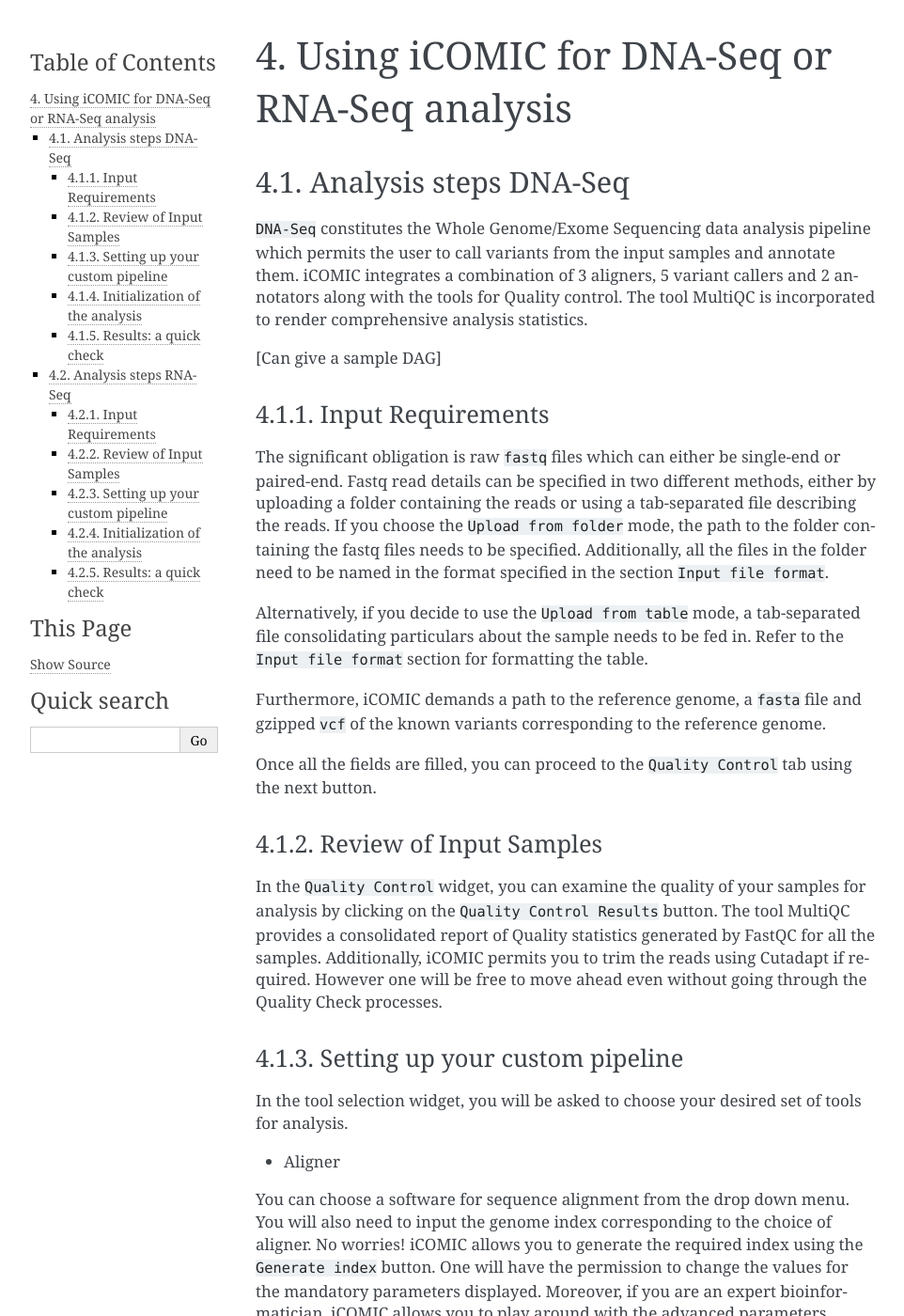
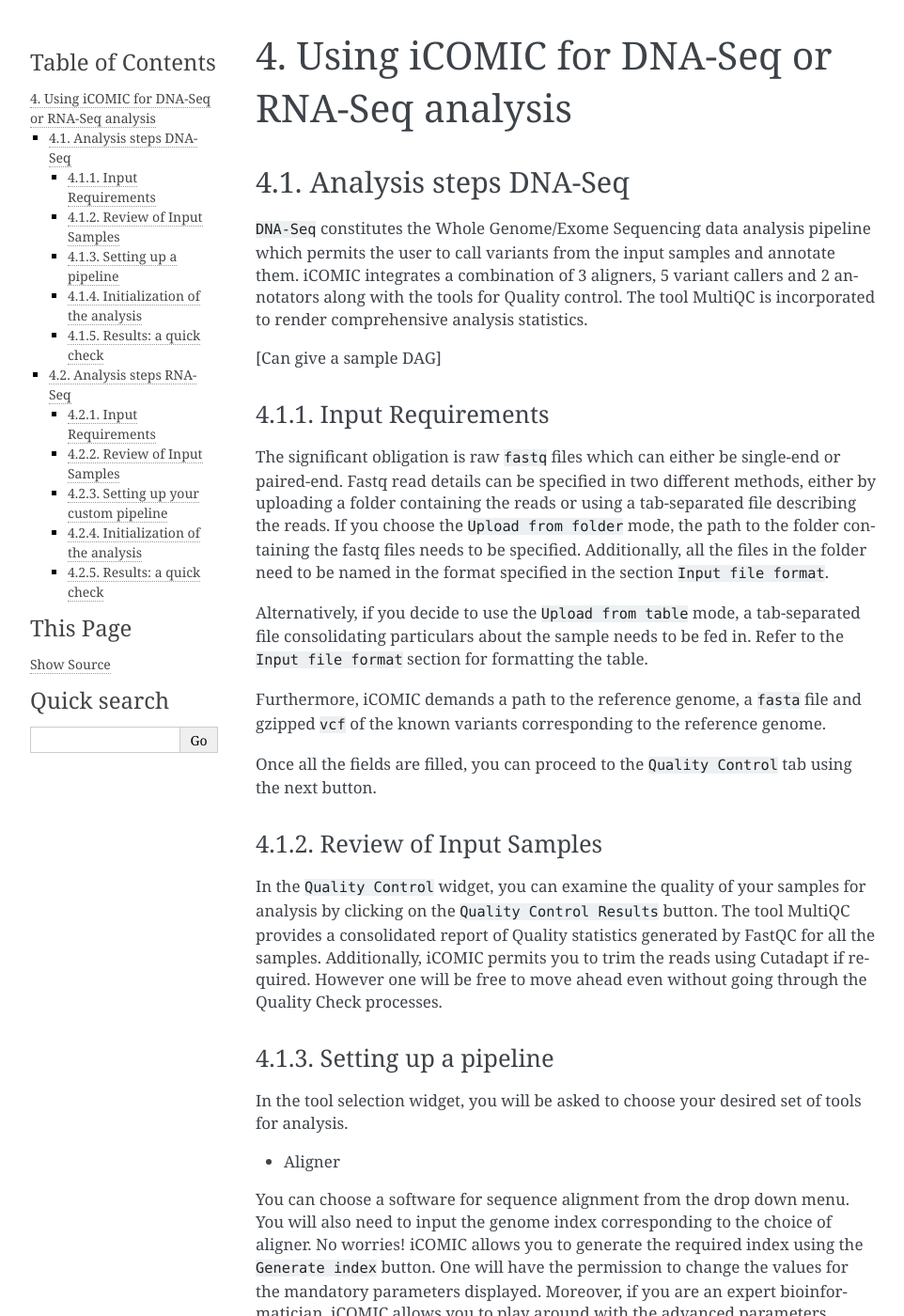
Before and after one commit to anjanaanilkumar1289/iCOMIC_doc, a Sphinx documentation site: the page built from docs/usage.md, in a window 1280 px wide and 1400 px high. Shown: the whole window at 94% size, without its empty margins (148-1110 px from the left). Built offline with Sphinx 7.4.7, drawn with Linux system fonts in a browser that asks for light colours.

Commit message:
Update usage.md

```diff
--- a/docs/usage.md
+++ b/docs/usage.md
@@ -28,7 +28,7 @@
 
 In the `Quality Control` widget, you can examine the quality of your samples for analysis by clicking on the `Quality Control Results` button. The tool MultiQC provides a consolidated report of Quality statistics generated by FastQC for all the samples. Additionally, iCOMIC permits you to trim the reads using Cutadapt if required. However one will be free to move ahead even without going through the Quality Check processes.
 
-##### 4.1.3. Setting up your custom pipeline
+##### 4.1.3. Setting up a pipeline
 
 In the tool selection widget, you will be asked to choose your desired set of tools for analysis.
 
```
